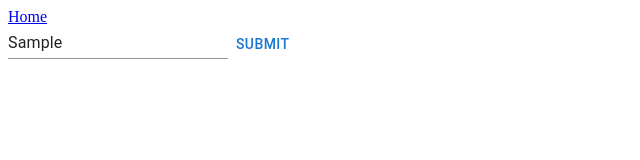
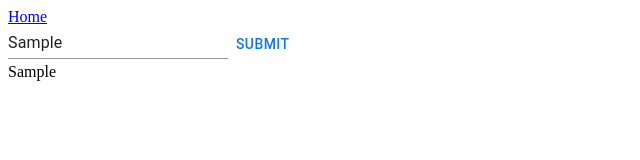
Before and after one commit to ujjawala397/ComponentsWebsite, a React (Create React App) app: page /setStateOnClick in a window 1280 px wide. Both pictures are taken after typing "Sample" into the empty fields and a click on the button "SUBMIT". Shown: the top 160 px of the page, without its empty margins (0-640 px from the left). Built offline with nearby package versions, Linux system fonts and the light colour scheme.

Commit message:
incomplete task setStateClick.jsx file completed

```diff
--- a/src/components/SetState/SetStateClick.jsx
+++ b/src/components/SetState/SetStateClick.jsx
@@ -4,12 +4,16 @@ import { Link } from 'react-router-dom';
 
 
 function SetStateClick() {
-    const [data,setData]=useState({});
-
+    const [data,setData]=useState([]);
+    const [res,setRes]=useState([]);
     function handleSubmit(e){
         e.preventDefault();
-        console.log(`${data.listItem}`)
+        console.log(data)
         //How to Show div?
+        // Task done below
+    }
+    function addData(){
+        setRes(data)
     }
 
     return (
@@ -18,10 +22,13 @@ function SetStateClick() {
                 <Link to="/">Home</Link>
             </div>
             <form onSubmit={handleSubmit}>
-                <Input onChange={(e)=>{ setData ({ listItem:e.target.value }) }}/>
-                <Button type="submit">Submit</Button>
+                <Input onChange={(e)=>{ setData([e.target.value])}}/>
+                <Button type="submit" onClick={addData}>Submit</Button>
             </form>
 
+            {res.map((data,index)=>(
+                <div key={index}>{data}</div>
+            ))}
     </div>
   )
 }
```
